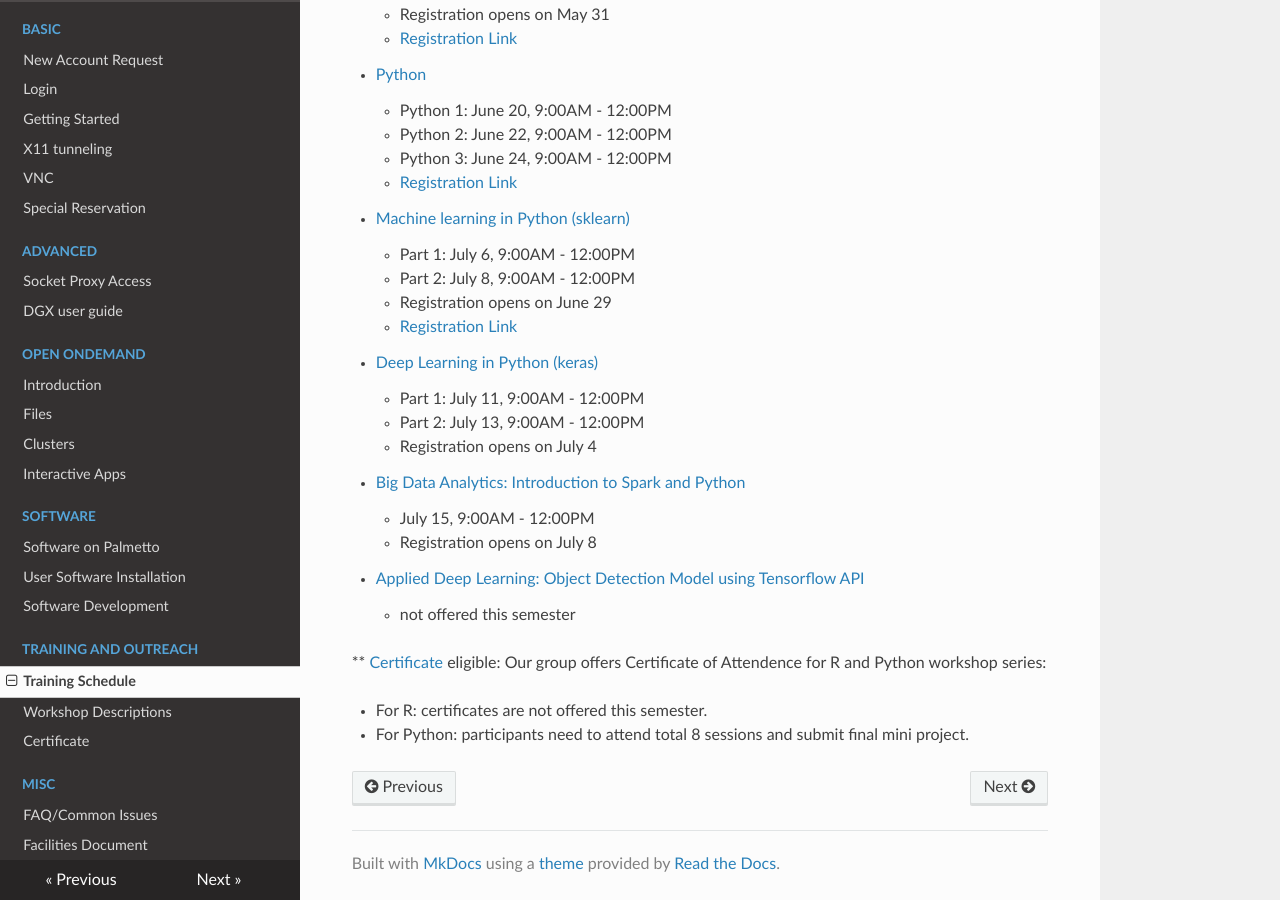
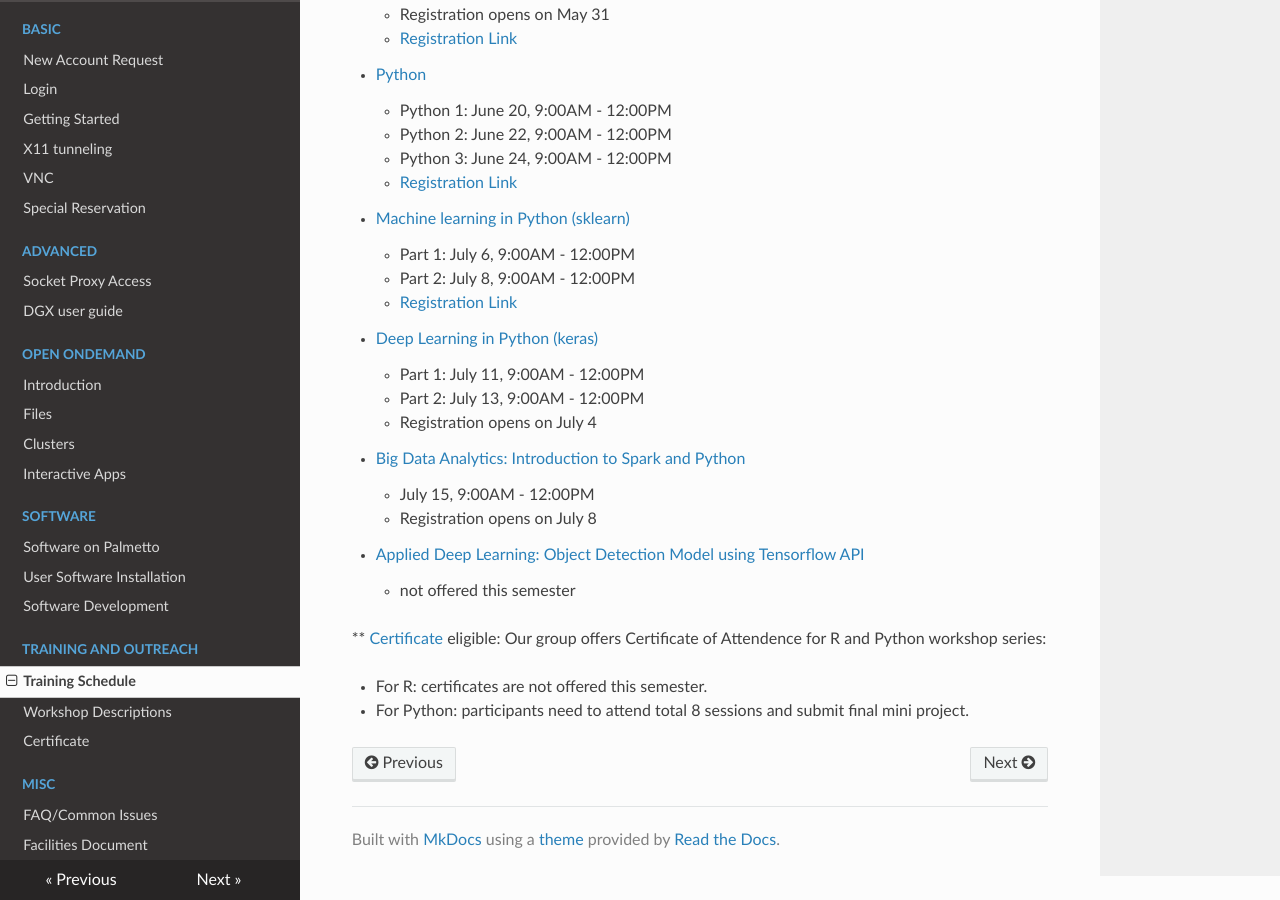
Before and after one commit to clemsonciti/palmetto-documentation, an MkDocs documentation site: the page built from docs/training/schedule.md, in a window 1280 px wide and 900 px high, scrolled down 908 px. Built offline with MkDocs 1.6.1, drawn with Linux system fonts in a browser that asks for light colours; nearby versions of some CDN libraries.

Commit message:
Update schedule.md

```diff
--- a/docs/training/schedule.md
+++ b/docs/training/schedule.md
@@ -44,7 +44,6 @@ Registration link will be automatically closed once it hits max 60 participants.
 - [Machine learning in Python (sklearn)](workshop.md#machine-learning-in-python)
     - Part 1: July 6, 9:00AM - 12:00PM
     - Part 2: July 8, 9:00AM - 12:00PM
-    - Registration opens on June 29
     - [Registration Link](https://forms.gle/EugSmVTWouwznjjv7)
 
 
```
